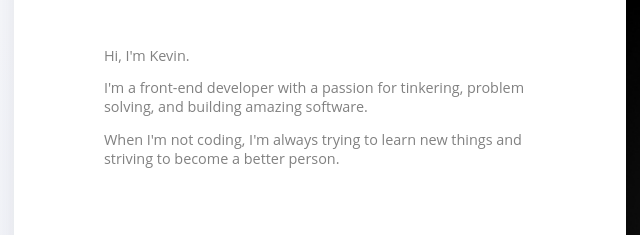
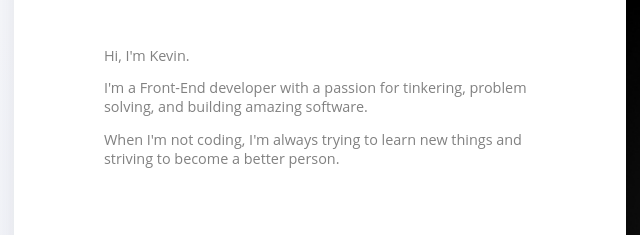
Before and after one commit to kobayashik/kobayashik.github.io, a website built with Parcel: page src/index.html in a window 1280 px wide. Shown: the part 316-551 px from the top of the page, 104-744 px from the left. Built offline with nearby package versions, Linux system fonts and the light colour scheme.

```diff
--- a/src/index.html
+++ b/src/index.html
@@ -19,7 +19,7 @@
         <section>
           <p>Hi, I'm Kevin.</p>
           <p>
-            I'm a front-end developer with a passion for tinkering, problem
+            I'm a Front-End developer with a passion for tinkering, problem
             solving, and building amazing software.
           </p>
 
```
Also changed, not shown: 2 other files.
